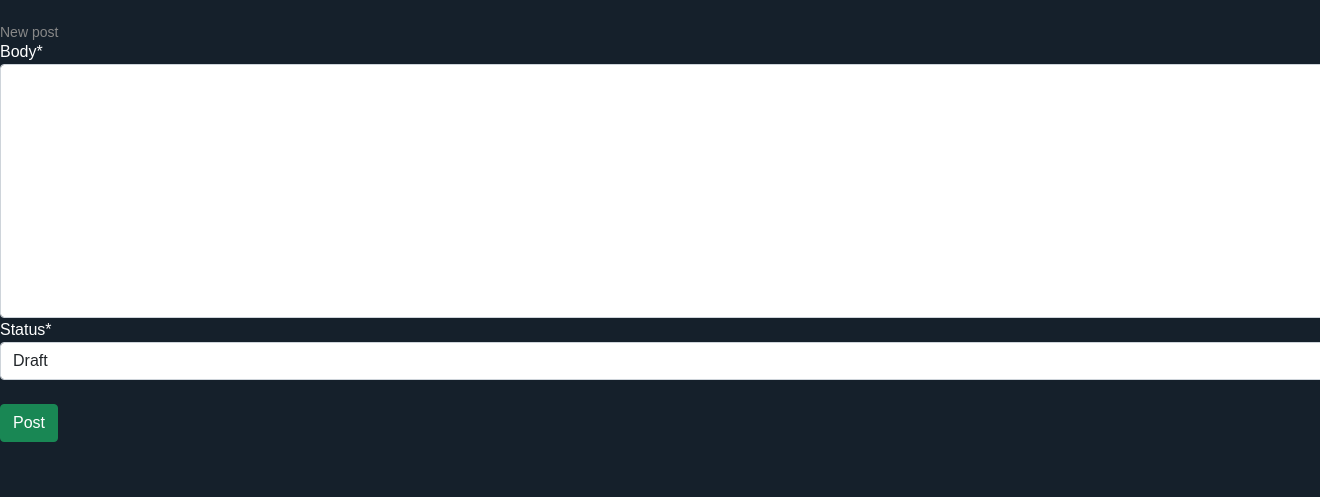
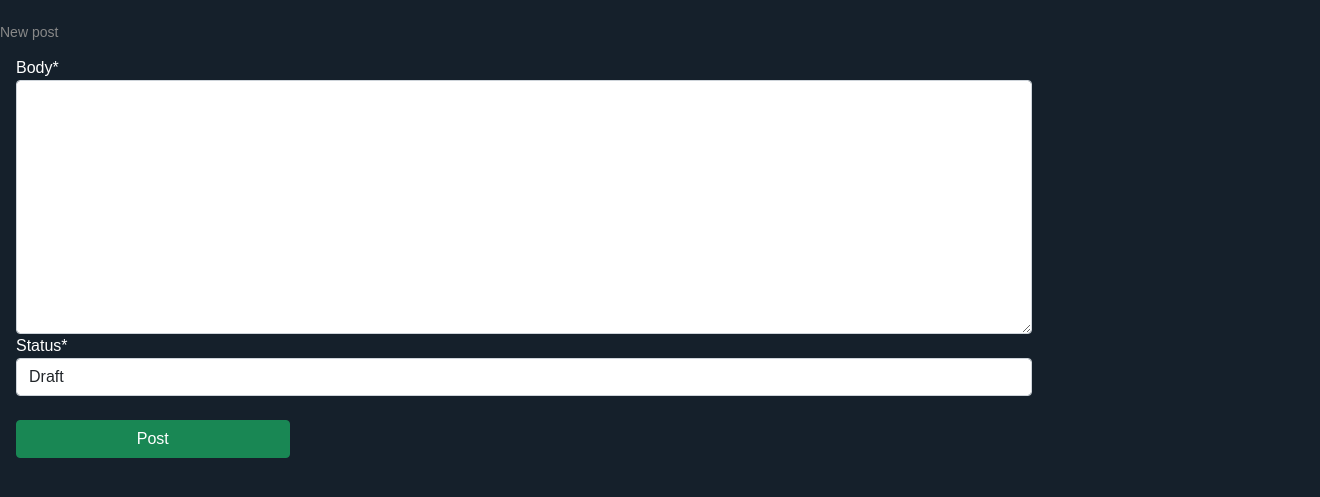
Before and after one commit to IMperiumX/Talkr, a Django app: page /post/new in a window 1320 px wide; the page is wider, and only the part inside the window is pictured. Shown: the part 68-565 px from the top of that part. Run offline with Django 3.2, Linux system fonts and the light colour scheme; the visitor is signed in with stand-in values (Sample User, id 1); some libraries are stand-ins or nearby versions.

Commit message:
Update style for Post Creation and editing

```diff
--- a/network/templates/network/post_edit.html
+++ b/network/templates/network/post_edit.html
@@ -2,9 +2,9 @@
 {% load crispy_forms_tags %}
 {% block content %}
 <h1>Edit post</h1>
-<form action="" method="post">{% csrf_token %}
+<form action="" method="post" class="d-flex flex-column w-75 p-3">{% csrf_token %}
     {{ form|crispy }}
     <br>
-    <input class="btn btn-success ml-2" type="submit" value="Update">
+    <input class="btn btn-success ml-2 w-25" type="submit" value="Update">
 </form>
 {% endblock content %}
--- a/network/templates/network/post_new.html
+++ b/network/templates/network/post_new.html
@@ -2,9 +2,10 @@
 {% load crispy_forms_tags %}
 {% block content %}
 <h1>New post</h1>
-<form action="" method="post">{% csrf_token %}
+<form action="" method="post" class="d-flex flex-column w-75 p-3">{% csrf_token %}
     {{ form|crispy }}
     <br>
-    <input class="btn btn-success ml-2" type="submit" value="Post">
+    <input class="btn btn-success w-25  " type="submit" value="Post">
 </form>
+
 {% endblock content %}
```
